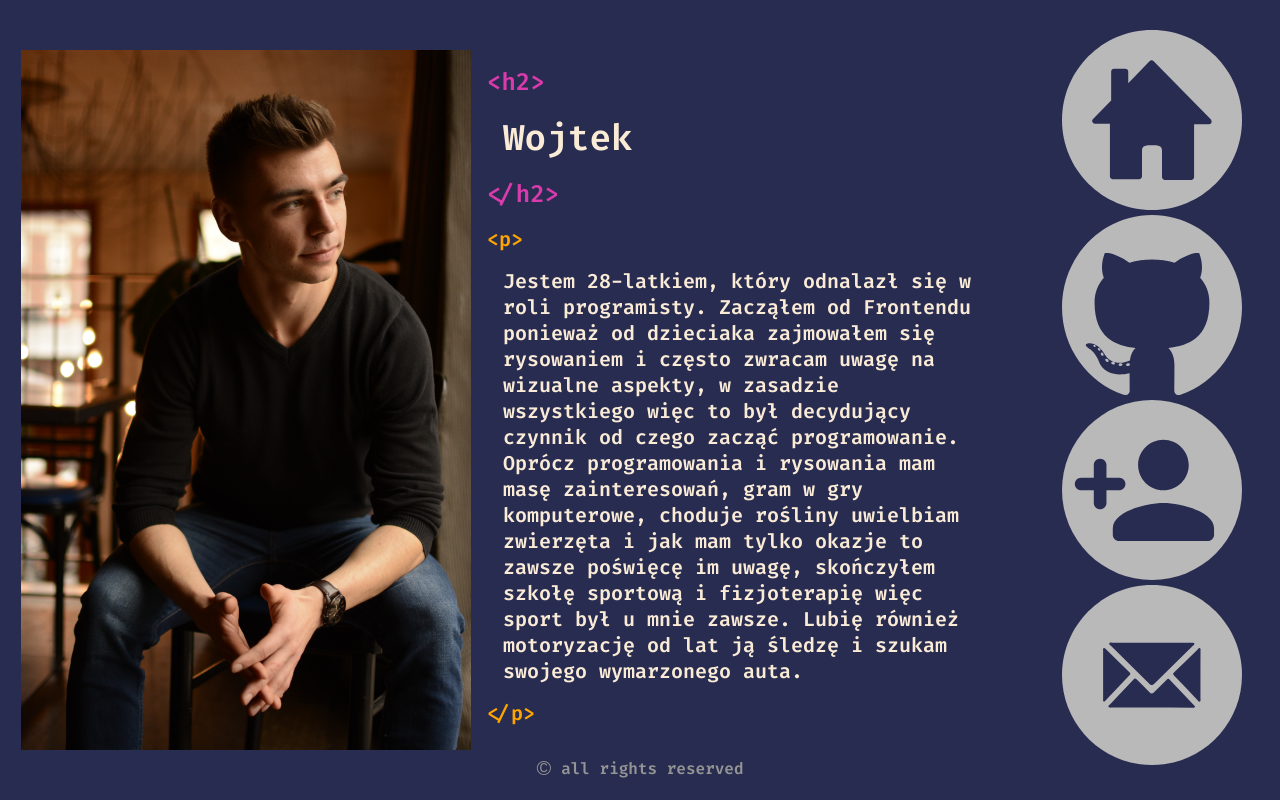
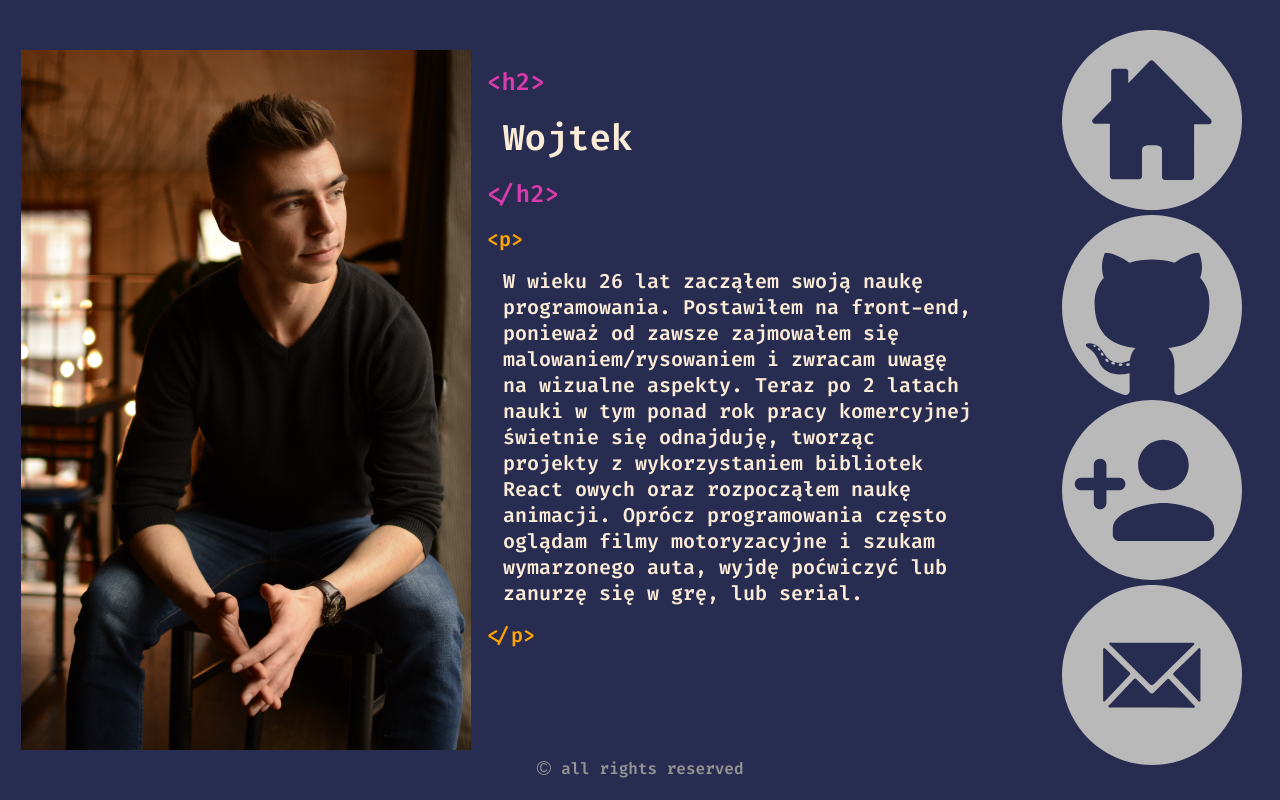
Before and after one commit to fedu00/Portfolio, a React (Create React App) app: page /about in a window 1280 px wide. Built offline with nearby package versions, Linux system fonts and the light colour scheme.

Commit message:
corect contekst

```diff
--- a/src/routes/About.js
+++ b/src/routes/About.js
@@ -21,16 +21,14 @@ const About = () => {
             <div className="orange about-text-wrapper">
               &lt;p&gt;
               <p className="text">
-                Jestem 28-latkiem, który odnalazł się w roli programisty.
-                Zacząłem od Frontendu ponieważ od dzieciaka zajmowałem się
-                rysowaniem i często zwracam uwagę na wizualne aspekty, w
-                zasadzie wszystkiego więc to był decydujący czynnik od czego
-                zacząć programowanie. Oprócz programowania i rysowania mam masę
-                zainteresowań, gram w gry komputerowe, choduje rośliny uwielbiam
-                zwierzęta i jak mam tylko okazje to zawsze poświęcę im uwagę,
-                skończyłem szkołę sportową i fizjoterapię więc sport był u mnie
-                zawsze. Lubię również motoryzację od lat ją śledzę i szukam
-                swojego wymarzonego auta.
+                W wieku 26 lat zacząłem swoją naukę programowania. Postawiłem na
+                front-end, ponieważ od zawsze zajmowałem się
+                malowaniem/rysowaniem i zwracam uwagę na wizualne aspekty. Teraz
+                po 2 latach nauki w tym ponad rok pracy komercyjnej świetnie się
+                odnajduję, tworząc projekty z wykorzystaniem bibliotek React
+                owych oraz rozpocząłem naukę animacji. Oprócz programowania
+                często oglądam filmy motoryzacyjne i szukam wymarzonego auta,
+                wyjdę poćwiczyć lub zanurzę się w grę, lub serial.
               </p>
               &lt;/p&gt;
             </div>
--- a/src/routes/Contact.js
+++ b/src/routes/Contact.js
@@ -30,6 +30,12 @@ const Contact = () => {
   return (
     <AnimateSection>
       <div className="main-section">
+        <div>
+          <p className="contact-text">
+            Moja poczta jest zawsze otwarta, jeśli chcesz o coś zapytać lub
+            wysłać wiadomość to śmiało!
+          </p>
+        </div>
         <form onSubmit={sendEmail}>
           <div className="form-field">
             <label>Imię</label>
--- a/src/routes/Home.js
+++ b/src/routes/Home.js
@@ -17,8 +17,8 @@ const HomePage = () => {
           &lt;p&gt;
           <p className="text">
             Jestem programistą z rocznym doświadczeniem jako frontend developer.
-            po wiecej szczegułów zapraszam do swojego githuba a jeśli ciekawi
-            cię kim jestem to też przygotowałem na ten temat artykuł.
+            Zajmuje się tworzeniem oprogramowania web front-endu i aplikacji
+            mobilnych z wykorzystaniem biblioteki React i ReactNative.
           </p>
           &lt;/p&gt;
         </div>
--- a/src/styles/globalStyles.css
+++ b/src/styles/globalStyles.css
@@ -92,3 +92,10 @@ textarea {
   margin-top: 20px;
   margin-right: 30px;
 }
+
+.contact-text {
+  width: 800px;
+  color: antiquewhite;
+  font-size: 24px;
+  margin-bottom: 20px;
+}
```
